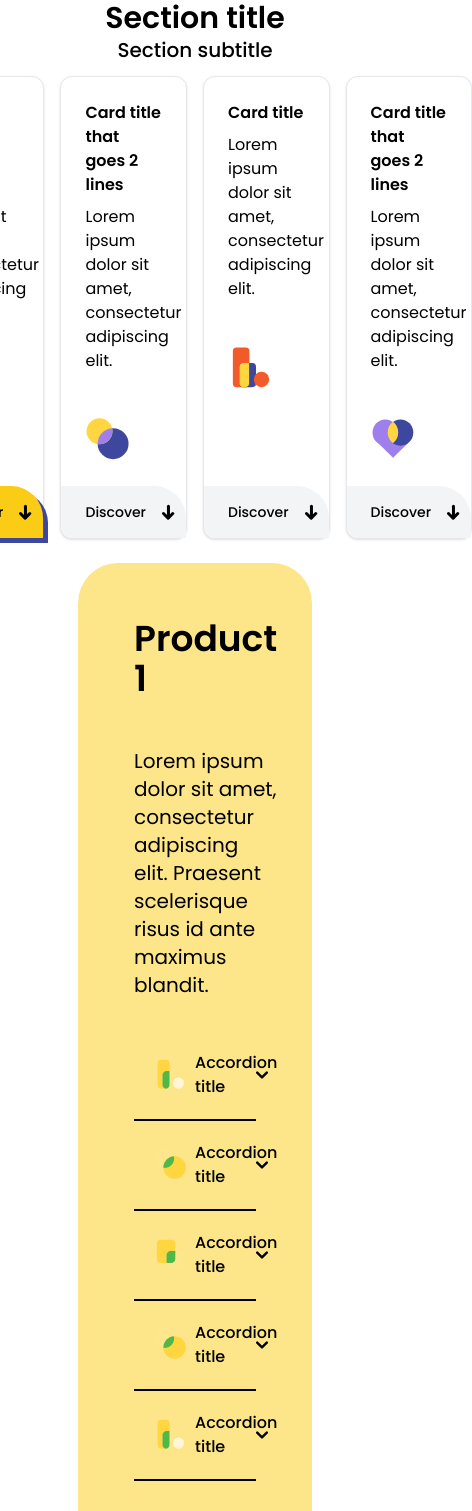
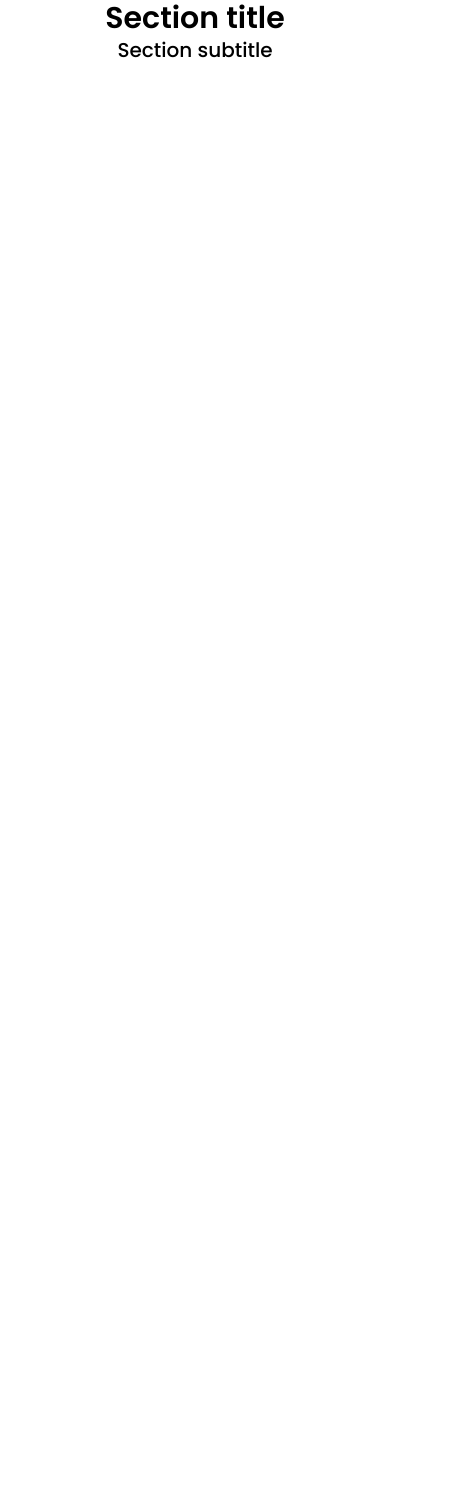
Before and after one commit to diyashrestha1999/coding-challenge, a Vue app: page / in a window 390 px wide. Shown: the top 1511 px of the page, 472 px wide, since content can reach past the window. After the commit the page ends 844 px from the top, so only its background shows below. Built offline with nearby package versions, Linux system fonts and the light colour scheme.

Commit message:
hidden the tab card and product card and only displayed it from lg

```diff
--- a/src/views/HomeView.vue
+++ b/src/views/HomeView.vue
@@ -4,7 +4,7 @@
 
     <p class="font-medium text-xl">Section subtitle</p>
 
-    <div class="flex justify-center w-screen mt-3">
+    <div class="hidden justify-center w-screen mt-3 lg:flex">
       <TabCard
         v-for="(item, index) in cardItems"
         v-model="activeTab"
@@ -14,7 +14,7 @@
       />
     </div>
 
-    <div class="mt-6 w-3/5">
+    <div class="mt-6 w-3/5 hidden lg:flex">
       <ProductCard :active-tab="activeTab" />
     </div>
   </div>
```
